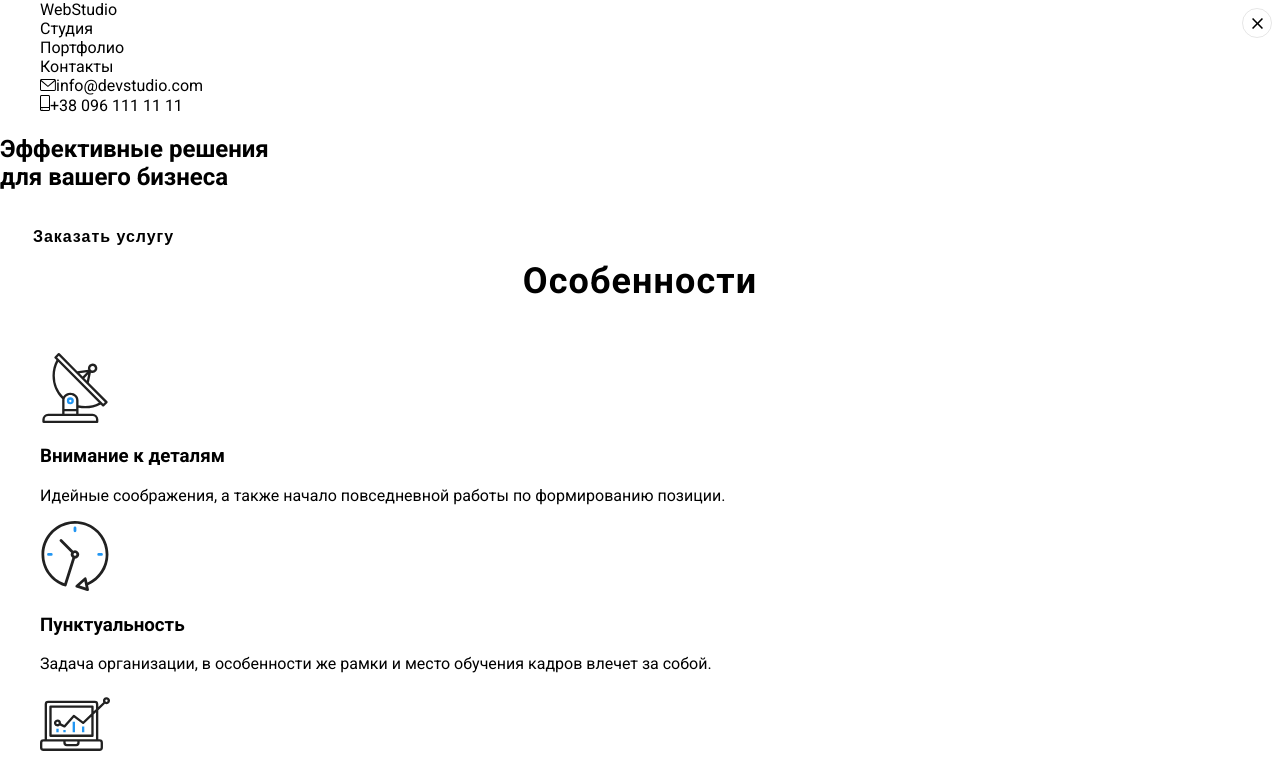
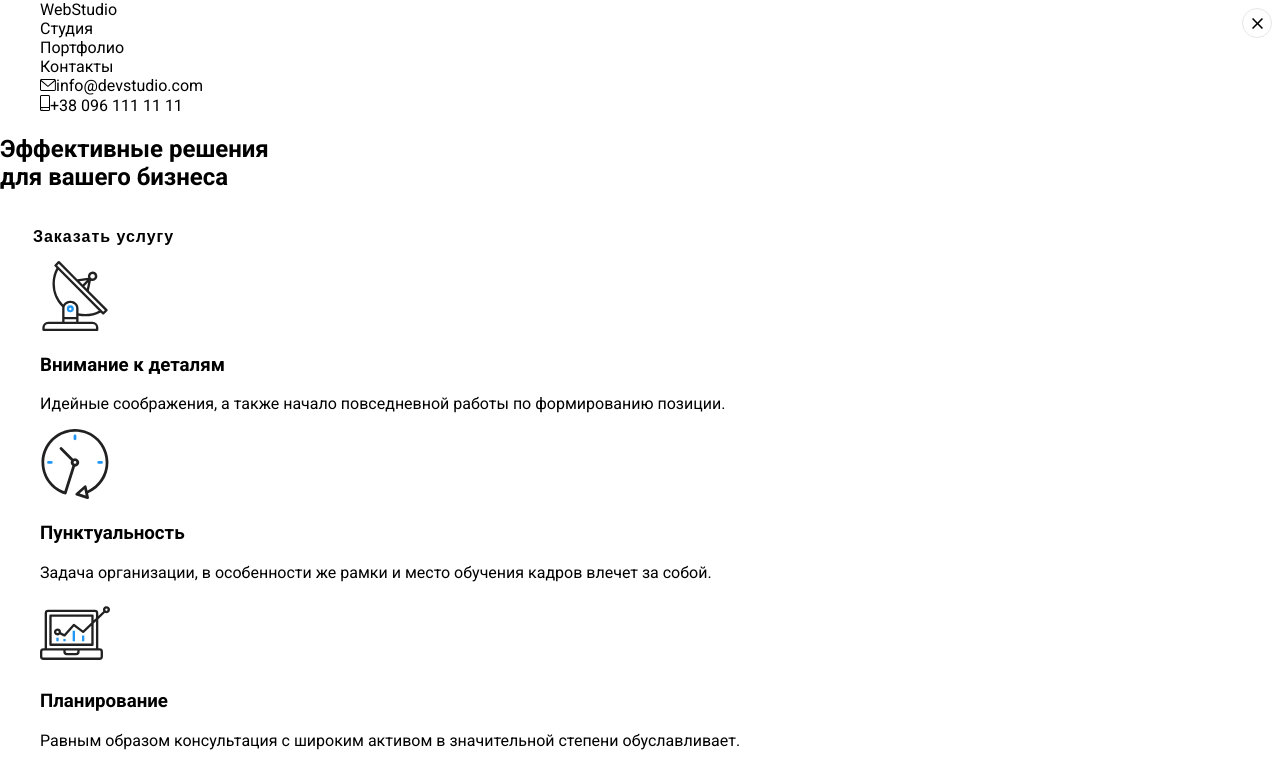
Before and after one commit to Zhdanov-Eugene/goit-markup-hw-07, a plain HTML site: page index.html in a window 1280 px wide. Shown: the top 763 px of the page. Drawn offline with Linux system fonts and the light colour scheme.

Commit message:
connected visually-hidden

```diff
--- a/sass/main.scss
+++ b/sass/main.scss
@@ -9,3 +9,4 @@
 @import './components/common/section';
 @import './components/common/socials-net';
 @import './components/common/container';
+@import './utils/visually-hidden';
```
Also changed, not shown: css/main.css, css/main.min.css, 2 other files.
